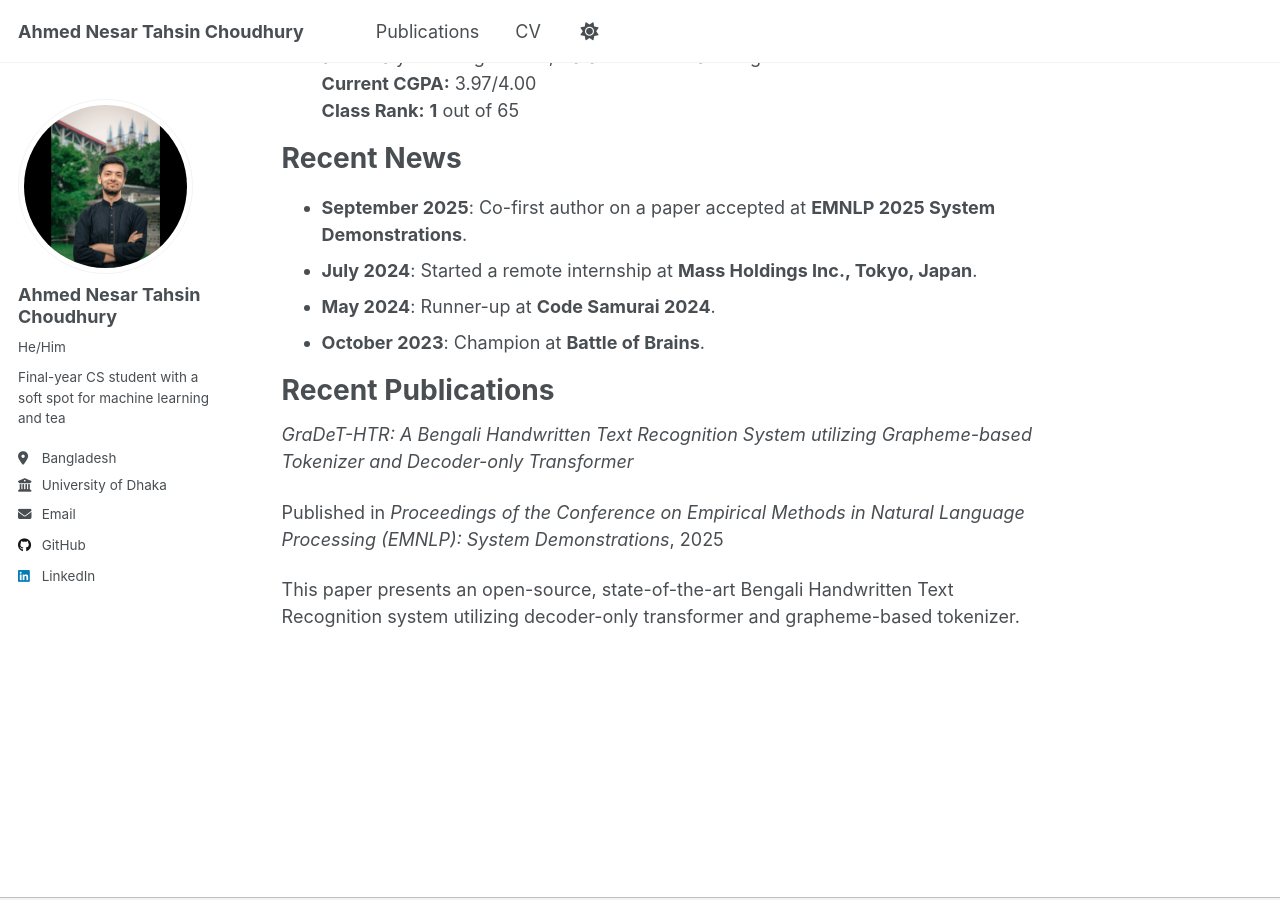
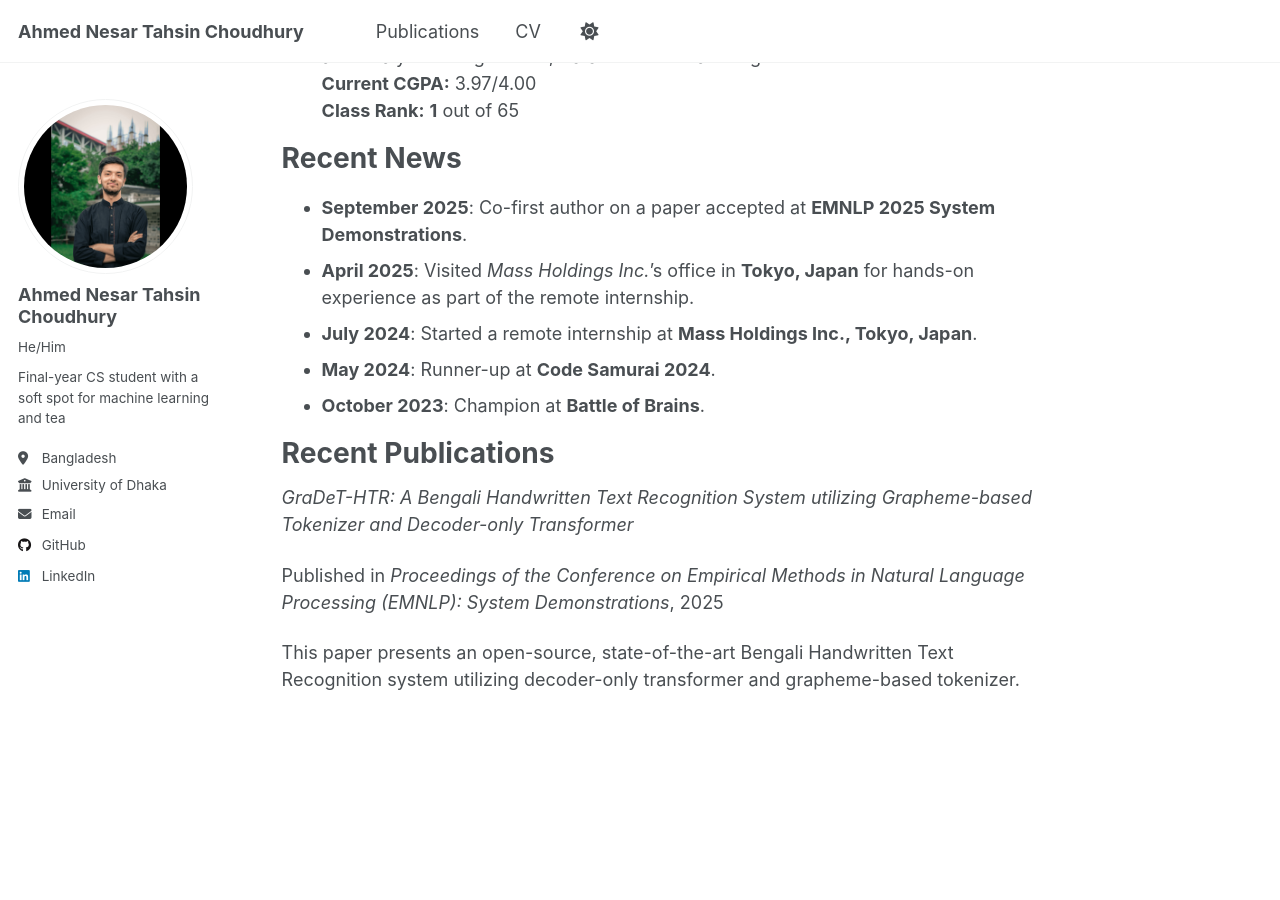
Before and after one commit to tahsinchoudhury/tahsinchoudhury.github.io, a Jekyll site: the page built from _pages/about.md, in a window 1280 px wide and 900 px high, scrolled down 494 px. Built offline with Jekyll 4.4.1, drawn with Linux system fonts in a browser that asks for light colours; a script that is not in the unit is left out.

Commit message:
updated recent news

```diff
--- a/_pages/about.md
+++ b/_pages/about.md
@@ -22,6 +22,7 @@ Academics
 Recent News
 ======
 - **September 2025**: Co-first author on a paper accepted at **EMNLP 2025 System Demonstrations**.
+- **April 2025**: Visited *Mass Holdings Inc.*'s office in **Tokyo, Japan** for hands-on experience as part of the remote internship.
 - **July 2024**: Started a remote internship at **Mass Holdings Inc., Tokyo, Japan**.
 - **May 2024**: Runner-up at **Code Samurai 2024**.
 - **October 2023**: Champion at **Battle of Brains**.
```
